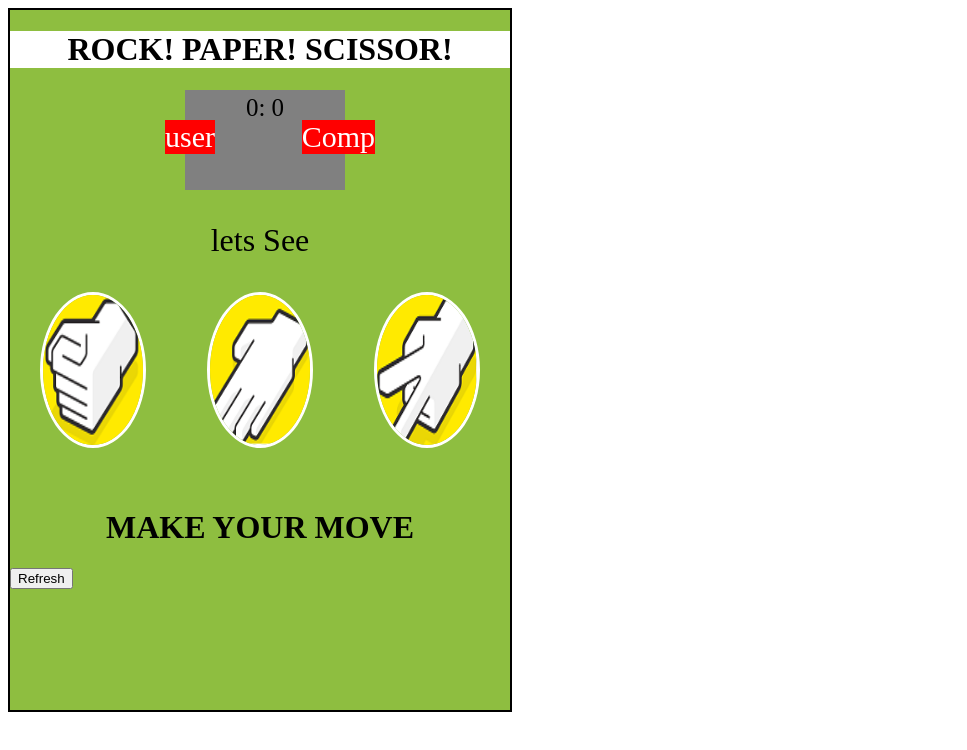
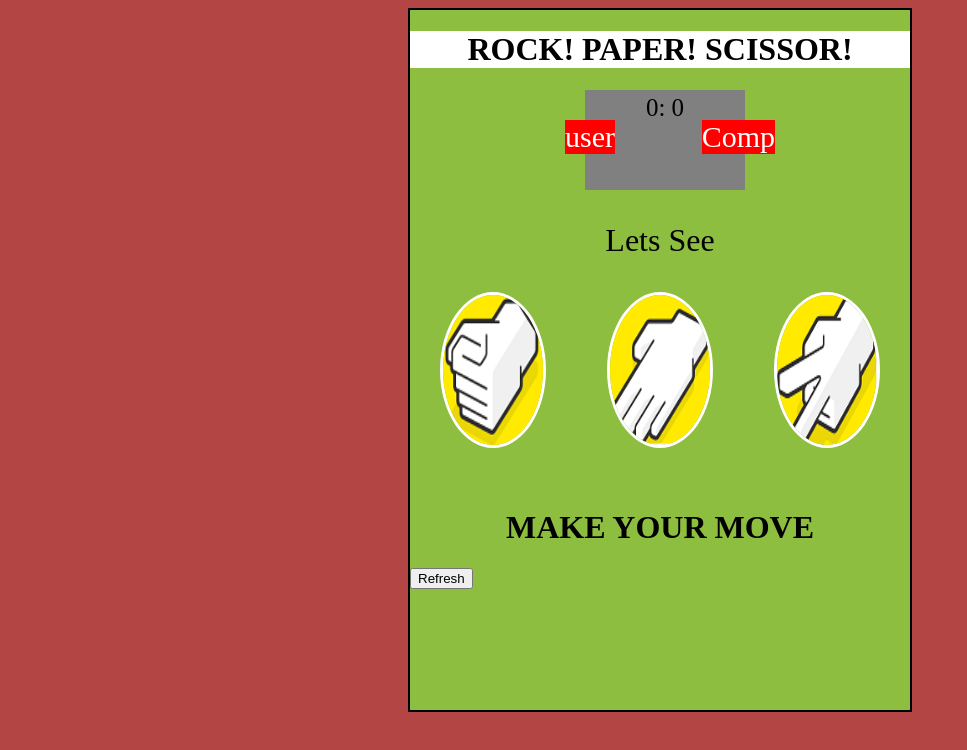
Before and after one commit to kavin-bot/Rps-game, a plain HTML site: page index.html in a window 1280 px wide. Shown: the whole page, without its empty margins (0-967 px from the left). Drawn offline with Linux system fonts and the light colour scheme.

Commit message:
Add files via upload

```diff
--- a/index.html
+++ b/index.html
@@ -7,7 +7,7 @@
     <script src="rps.js"></script>
     <title>RPS</title>
 </head>
-<body>
+<body id="outer">
 
     <div id="box-making_div"> <!--entire box-->
         <div id="head_div">  <!--head-box-->
@@ -22,7 +22,7 @@
                 <span id="computer-choice_span" value="0" >0</span>
         </div>
             <section >
-                <p id="result">lets See </p>
+                <p id="result">Lets See </p>
             </section>
             <section style="display: flex;justify-content: space-around;" id="emoji_section">
                 <div id="r" >
```
